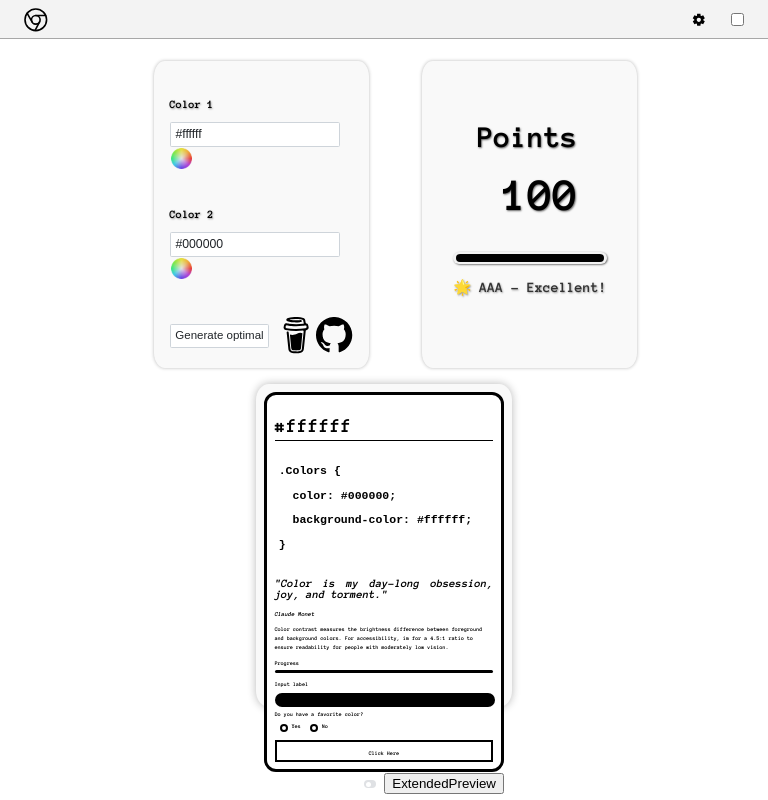
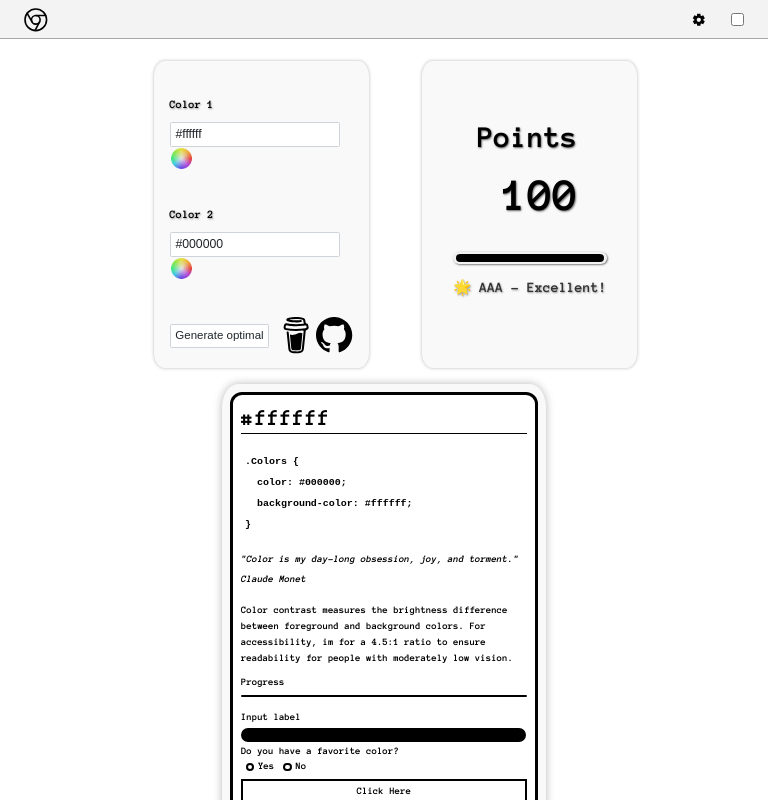
Before and after one commit to abrahammordev/ColorEase, a React (Create React App) app: page / in a window 768 px wide. Built offline with nearby package versions, Linux system fonts and the light colour scheme.

Commit message:
Enhance Preview and SwitchColorsButton styles to improve intermediate resolution responsiveness and readability

```diff
--- a/src/components/styles.module/Preview.module.css
+++ b/src/components/styles.module/Preview.module.css
@@ -117,6 +117,45 @@
     .Preview{
         margin-left: 0;
         margin-bottom: 2vw;
+        height: 60vw;
+        width: 40vw;
+    }
+    .title{
+        font-size: 3vw;
+        margin-top: 0.5vw;
+    }
+
+    p{
+        font-size: 1.3vw;;
+    }
+
+    .quote{
+        font-size: 1.3vw;
+    }
+    .description{
+        font-size: 1.3vw;
+        margin-top: 2.5vw;
+    }
+
+    .progress{
+        font-size: 1.3vw;
+        margin-bottom: 2vw;
+    }
+
+    .label{
+        font-size: 1.3vw;
+    }
+
+    .radioLabel{
+        font-size: 1.3vw;
+    }
+
+    .radioGroup{
+        font-size: 1.3vw;
+    }
+
+    .button{
+        font-size: 1.3vw;
     }
 }
 
--- a/src/components/styles.module/SwitchColorsButton.module.css
+++ b/src/components/styles.module/SwitchColorsButton.module.css
@@ -1,18 +1,20 @@
 .checkboxWrapper {
     display: inline-flex;
     align-items: center;
+    margin-top: 0.5vw; /* Duplicado */
+    margin-right: 2vw; /* Duplicado */
 }
 
 .checkbox {
     appearance: none;
     background-color: #dfe1e4;
-    border-radius: 3.75vw;
+    border-radius: 7.5vw; /* Duplicado */
     border: none;
     flex-shrink: 0;
-    height: 1.04vw;
+    height: 2.08vw; /* Duplicado */
     margin: 0;
     position: relative;
-    width: 1.56vw;
+    width: 3.12vw; /* Duplicado */
     cursor: pointer;
     transition: all 100ms ease-out;
 }
@@ -20,21 +22,21 @@
 .checkbox::before {
     content: "";
     position: absolute;
-    bottom: -0.31vw;
-    left: -0.31vw;
-    right: -0.31vw;
-    top: -0.31vw;
+    bottom: -0.62vw; /* Duplicado */
+    left: -0.62vw; /* Duplicado */
+    right: -0.62vw; /* Duplicado */
+    top: -0.62vw; /* Duplicado */
 }
 
 .checkbox::after {
     content: "";
     background-color: #fff;
     border-radius: 50%;
-    height: 0.73vw;
-    left: 0.16vw;
+    height: 1.46vw; /* Duplicado */
+    left: 0.32vw; /* Duplicado */
     position: absolute;
-    top: 0.16vw;
-    width: 0.73vw;
+    top: 0.32vw; /* Duplicado */
+    width: 1.46vw; /* Duplicado */
     transition: all 200ms ease-out;
 }
 
@@ -48,14 +50,71 @@
 }
 
 .checkbox:checked::after {
-    left: 0.68vw;
+    left: 1.36vw; /* Duplicado */
 }
 
 .checkbox:checked:hover {
     background-color: #535db3;
 }
 
-.checkboxWrapper{
-    margin-top: 1.04vw;
-    margin-right: 1.04vw;
+@media (max-width: 1200px) and (min-width: 700px) {
+
+    .checkboxWrapper {
+        display: inline-flex;
+        align-items: center;
+        margin-top: 1vw; /* Duplicado */
+        margin-right: 2vw; /* Duplicado */
+    }
+
+    .checkbox {
+        appearance: none;
+        background-color: #dfe1e4;
+        border-radius: 7.5vw; /* Duplicado */
+        border: none;
+        flex-shrink: 0;
+        height: 2.08vw; /* Duplicado */
+        margin: 0;
+        position: relative;
+        width: 3.12vw; /* Duplicado */
+        cursor: pointer;
+        transition: all 100ms ease-out;
+    }
+
+    .checkbox::before {
+        content: "";
+        position: absolute;
+        bottom: -0.62vw; /* Duplicado */
+        left: -0.62vw; /* Duplicado */
+        right: -0.62vw; /* Duplicado */
+        top: -0.62vw; /* Duplicado */
+    }
+
+    .checkbox::after {
+        content: "";
+        background-color: #fff;
+        border-radius: 50%;
+        height: 1.46vw; /* Duplicado */
+        left: 0.32vw; /* Duplicado */
+        position: absolute;
+        top: 0.32vw; /* Duplicado */
+        width: 1.46vw; /* Duplicado */
+        transition: all 200ms ease-out;
+    }
+
+    .checkbox:hover {
+        background-color: #c9cbcd;
+        transition-duration: 0s;
+    }
+
+    .checkbox:checked {
+        background-color: #6e79d6;
+    }
+
+    .checkbox:checked::after {
+        left: 1.36vw; /* Duplicado */
+    }
+
+    .checkbox:checked:hover {
+        background-color: #535db3;
+    }
 }
```
